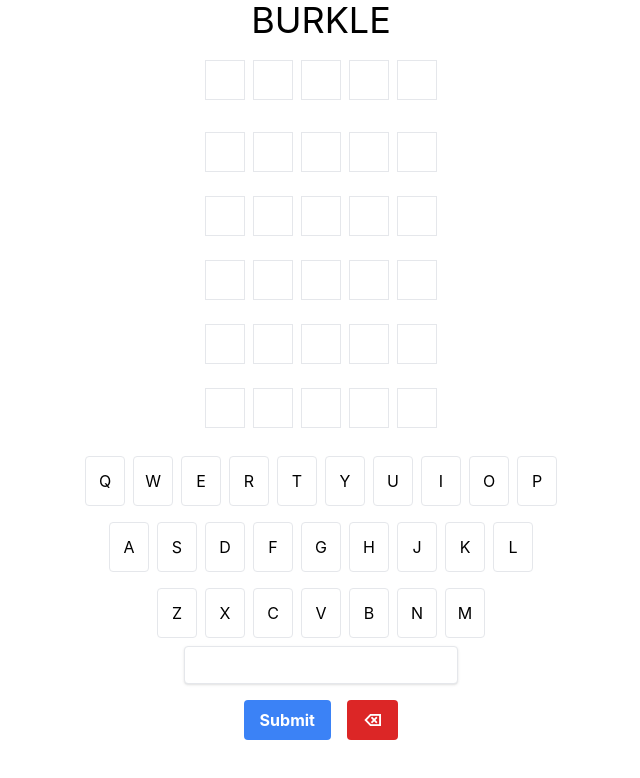
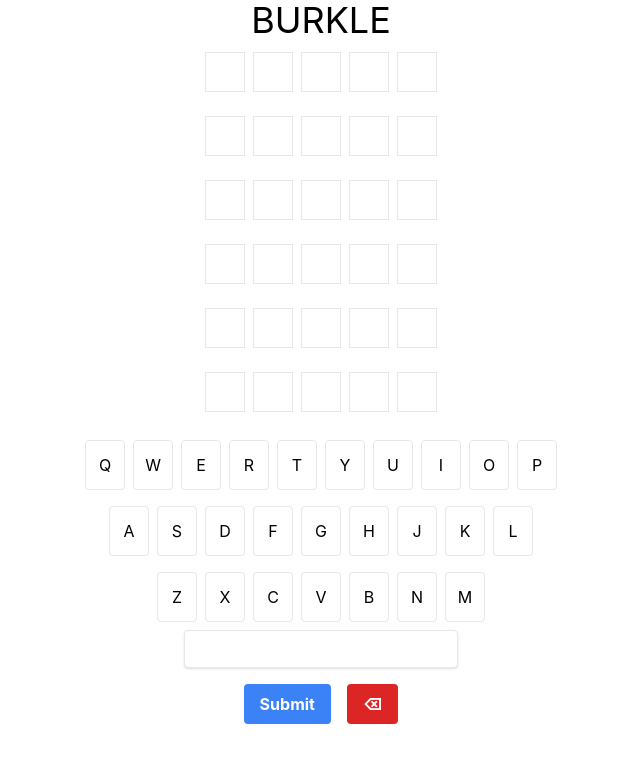
Before and after one commit to samb007/wordle, a React (Create React App) app: page / in a window 1280 px wide. Shown: the top 778 px of the page, without its empty margins (319-959 px from the left). Built offline with nearby package versions, Linux system fonts and the light colour scheme.

Commit message:
fix: solutions margin

```diff
--- a/src/App.tsx
+++ b/src/App.tsx
@@ -145,13 +145,13 @@
                                 );
                             })
                     ) : (
-                        <div className="flex flex-row m-2">
+                        <React.Fragment>
                             <div className="w-10 h-10 p-4 m-1 border"></div>
                             <div className="w-10 h-10 p-4 m-1 border"></div>
                             <div className="w-10 h-10 p-4 m-1 border"></div>
                             <div className="w-10 h-10 p-4 m-1 border"></div>
                             <div className="w-10 h-10 p-4 m-1 border"></div>
-                        </div>
+                        </React.Fragment>
                     )}
                     {watch('attempt') &&
                         Array(5 - watch('attempt').length)
```
